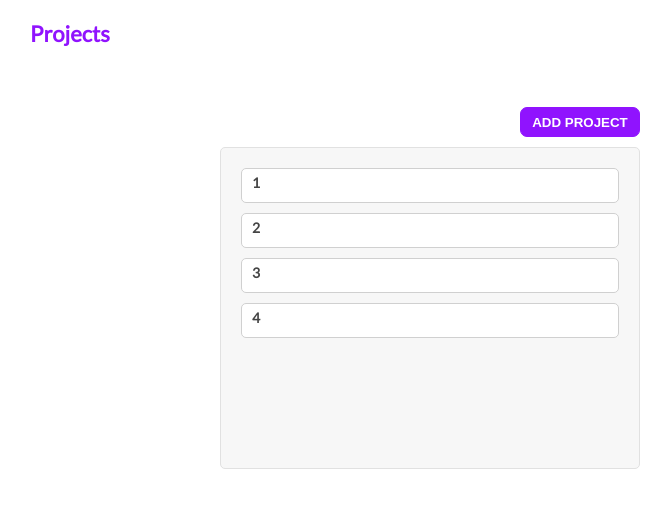
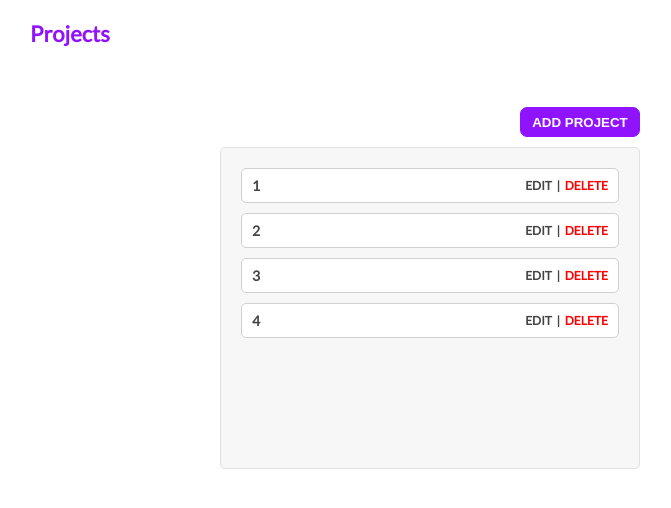
Before and after one commit to MarmerMax/react-project, a React (Create React App) app: page /projects-page in a window 1280 px wide. Shown: the top 508 px of the page, without its empty margins (210-881 px from the left). Built offline with nearby package versions, Linux system fonts and the light colour scheme.

Commit message:
add routing

```diff
--- a/src/App.js
+++ b/src/App.js
@@ -11,9 +11,18 @@ import './App.css';
 const theme = {
   primary: '#9013fe',
   secondary: '#707070'
-}
+};
 
 const App = () => {
+
+  const [auth, setAuth] = useState(false);
+
+  const authTry = (email, password) => {
+    if(email && password){
+      setAuth(true);
+    }
+  };
+
   return (
     <ThemeProvider theme={theme}>
       <BrowserRouter>
--- a/src/components/login/login.component.jsx
+++ b/src/components/login/login.component.jsx
@@ -1,19 +1,61 @@
-import React from 'react';
+import React, {useState} from 'react';
 import styled from 'styled-components';
 
 const Login = () => {
+
+  const [email, setEmail] = useState('');
+  const [password, setPassword] = useState('');
+  const [error, setError] = useState({});
+
+  const handleEmail = (event) => {
+    const currentEmail = event.target.value;
+    setEmail((prevEmail) => currentEmail);
+  };
+
+  const handlePassword = (event) => {
+    const currentPassword = event.target.value;
+    setPassword((prevPass) => currentPassword);
+  };
+
+
+  const handleSubmit = (event) => {
+    event.preventDefault();
+
+    if(!email || !password){
+      if(!email){
+        setError({
+          ...error,
+          email: "Enter your email"
+        });
+      } else {
+        setError({
+          ...error,
+          password: "Enter your password"
+        });
+      }
+    } else {
+
+    }
+  };
+
   return (
     <Container>
       <Title>Login</Title>
+      <FormContainer>
         <InputContainer>
           <InputTitle>Email</InputTitle>
-        <InputField/>
+          <InputField
+            onChange={handleEmail}
+          />
         </InputContainer>
         <InputContainer>
           <InputTitle>Password</InputTitle>
-        <InputField/>
+          <InputField
+            onChange={handlePassword}
+          />
         </InputContainer>
-      <LoginButton>Login</LoginButton>
+        <LoginButton type="submit">Login</LoginButton>
+      </FormContainer>
     </Container>
   );
 };
@@ -37,6 +79,8 @@ const Title = styled.div`
   font-size: 22px;
   margin-bottom: 20px;
 `;
+
+const FormContainer = styled.form``;
 
 const InputContainer = styled.div``;
 
@@ -63,6 +107,7 @@ const LoginButton = styled.button`
   border: 1px solid #b15cfc;
   border-radius: 7px;
   text-transform: uppercase;
+  cursor: pointer;
   outline: none;
   height: 30px;
   margin-top: 15px;
--- a/src/components/projects-page/projects-page.component.jsx
+++ b/src/components/projects-page/projects-page.component.jsx
@@ -10,15 +10,35 @@ const ProjectsPage = () => {
         <ProjectsList>
           <Project>
             <ProjectTitle>1</ProjectTitle>
+            <ProjectProperties>
+              <ProjectEdit>Edit</ProjectEdit>
+              <Space>&nbsp; | &nbsp;</Space>
+              <ProjectDelete>Delete</ProjectDelete>
+            </ProjectProperties>
           </Project>
           <Project>
             <ProjectTitle>2</ProjectTitle>
+            <ProjectProperties>
+              <ProjectEdit>Edit</ProjectEdit>
+              <Space>&nbsp; | &nbsp;</Space>
+              <ProjectDelete>Delete</ProjectDelete>
+            </ProjectProperties>
           </Project>
           <Project>
             <ProjectTitle>3</ProjectTitle>
+            <ProjectProperties>
+              <ProjectEdit>Edit</ProjectEdit>
+              <Space>&nbsp; | &nbsp;</Space>
+              <ProjectDelete>Delete</ProjectDelete>
+            </ProjectProperties>
           </Project>
           <Project>
             <ProjectTitle>4</ProjectTitle>
+            <ProjectProperties>
+              <ProjectEdit>Edit</ProjectEdit>
+              <Space>&nbsp; | &nbsp;</Space>
+              <ProjectDelete>Delete</ProjectDelete>
+            </ProjectProperties>
           </Project>
         </ProjectsList>
       </ProjectsContainer>
@@ -49,6 +69,7 @@ const ProjectsContainer = styled.div`
 `;
 
 const AddProjectButton = styled.button`
+  cursor: pointer;
   align-self: flex-end;
   width: 120px;
   border: 1px solid ${(props) => props.theme.primary};
@@ -84,10 +105,31 @@ const Project = styled.div`
   font-size: 1.1rem;
   box-sizing: border-box;
   padding: 5px 10px;
+  display: flex;
+  justify-content: space-between;
+  align-items: center;
 `;
 
 const ProjectTitle = styled.div`
   font-size: 14px;
   font-weight: bold;
   text-align: left;
+  cursor: pointer;
 `;
+
+const ProjectProperties = styled.div`
+  text-transform: uppercase;
+  font-size: 12px;
+  display: flex;
+`;
+
+const ProjectEdit = styled.div`
+  cursor: pointer;
+`;
+
+const ProjectDelete = styled.div`
+  color: red;
+  cursor: pointer;
+`;
+
+const Space = styled.div``;
```
Lines whose indentation alone changed are shown as unchanged.
